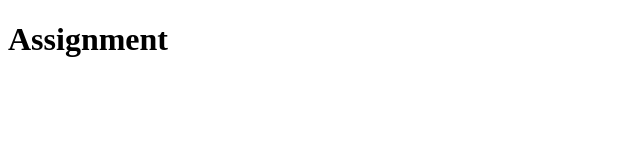
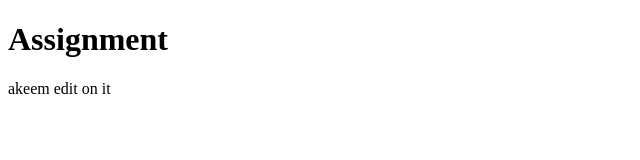
Before and after one commit to Leonardfox25/assignment-, a plain HTML site: page index.html in a window 1280 px wide. Shown: the whole page, without its empty margins (0-640 px from the left). Drawn offline with Linux system fonts and the light colour scheme.

Commit message:
feature -1

```diff
--- a/index.html
+++ b/index.html
@@ -7,5 +7,6 @@
 </head>
 <body>
     <h1>Assignment</h1>
+    <p>akeem edit on it </p>
 </body>
 </html>
```
